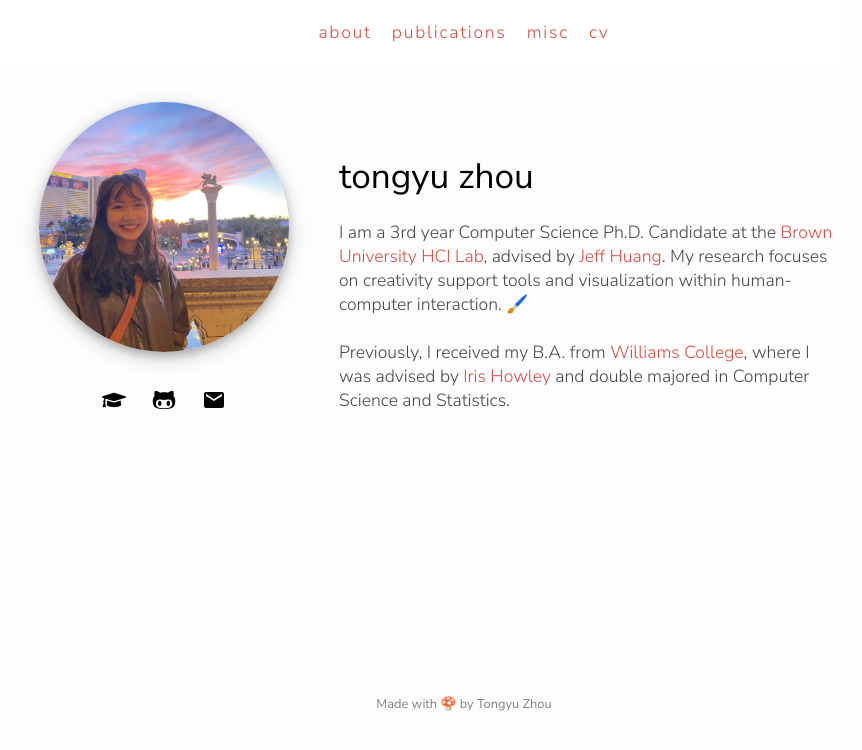
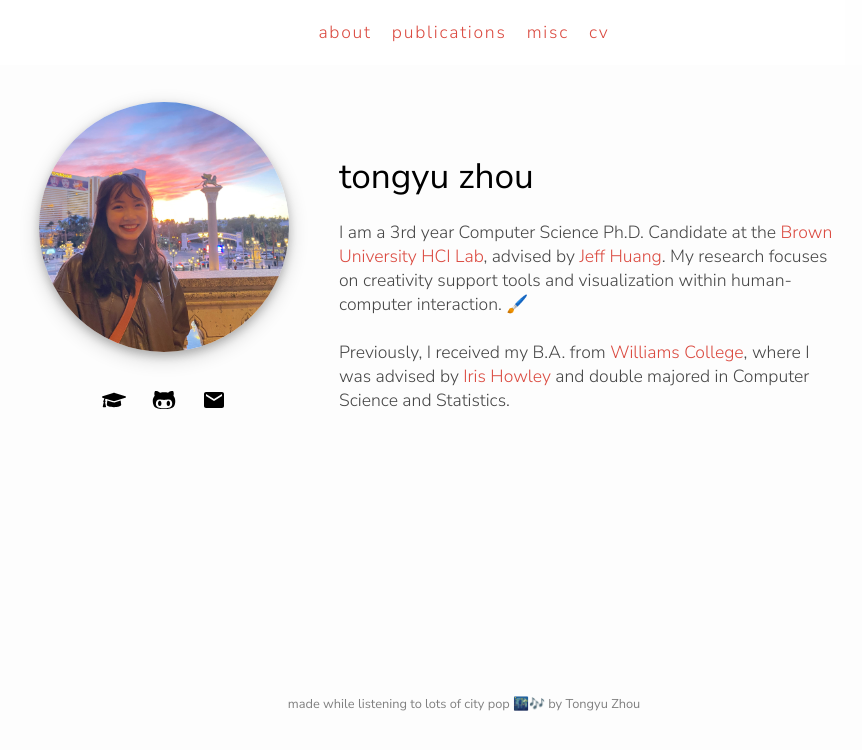
Before and after one commit to eutopi/eutopi.github.io, a React (Create React App) app: page / in a window 1280 px wide. Shown: the top 750 px of the page, without its empty margins (176-1038 px from the left). Built offline with nearby package versions, Linux system fonts and the light colour scheme.

Commit message:
changed footer

```diff
--- a/src/pages/about.js
+++ b/src/pages/about.js
@@ -54,7 +54,7 @@ export class About extends Component {
                         </div>
                     </div>
                     <div className="flex-row flex-center footer">
-                        <footer className="bottom">Made with 🍄 by Tongyu Zhou</footer>
+                        <footer className="bottom">made while listening to lots of city pop 🌃🎶 by Tongyu Zhou</footer>
                     </div>
                 </div>
         )
```
